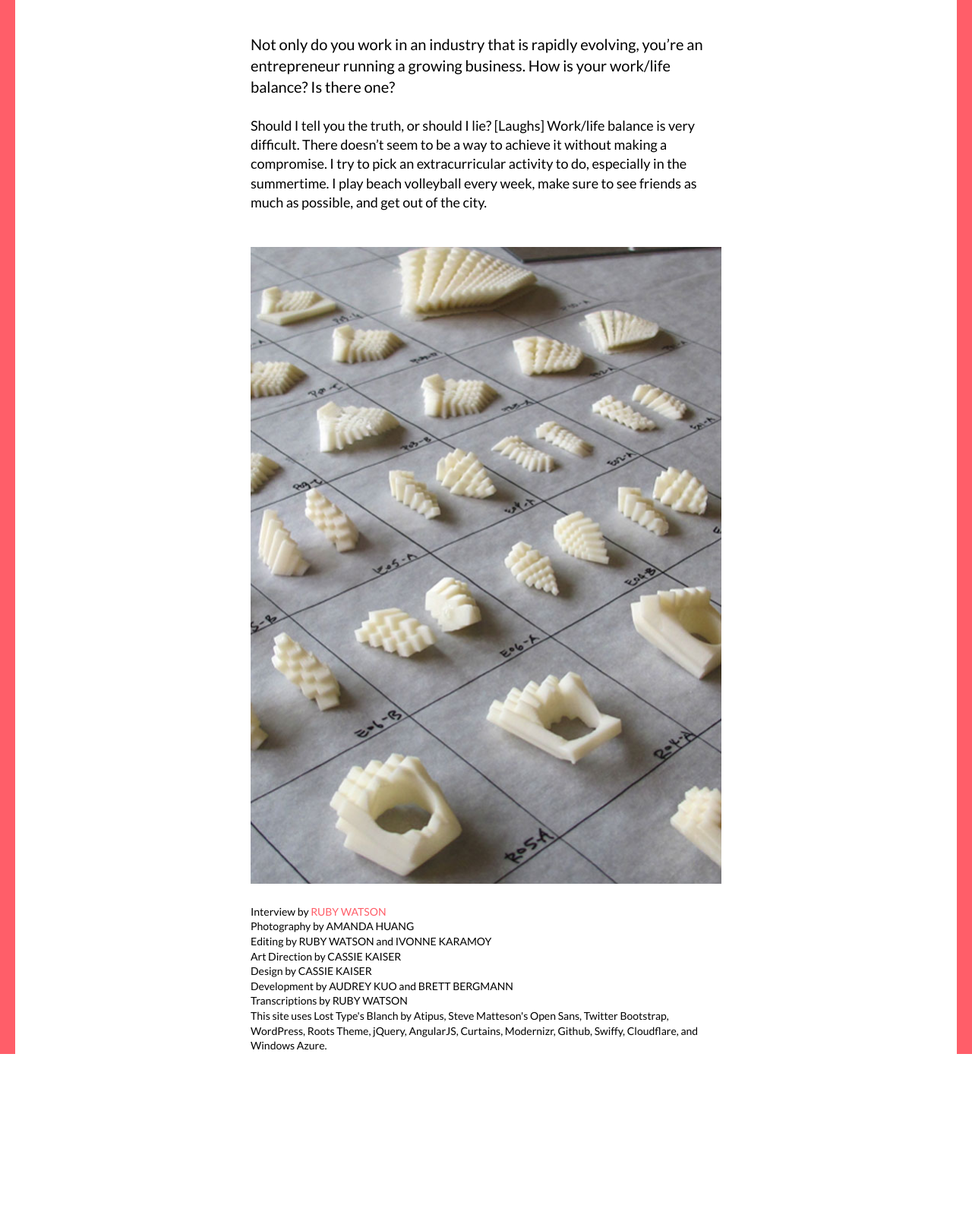
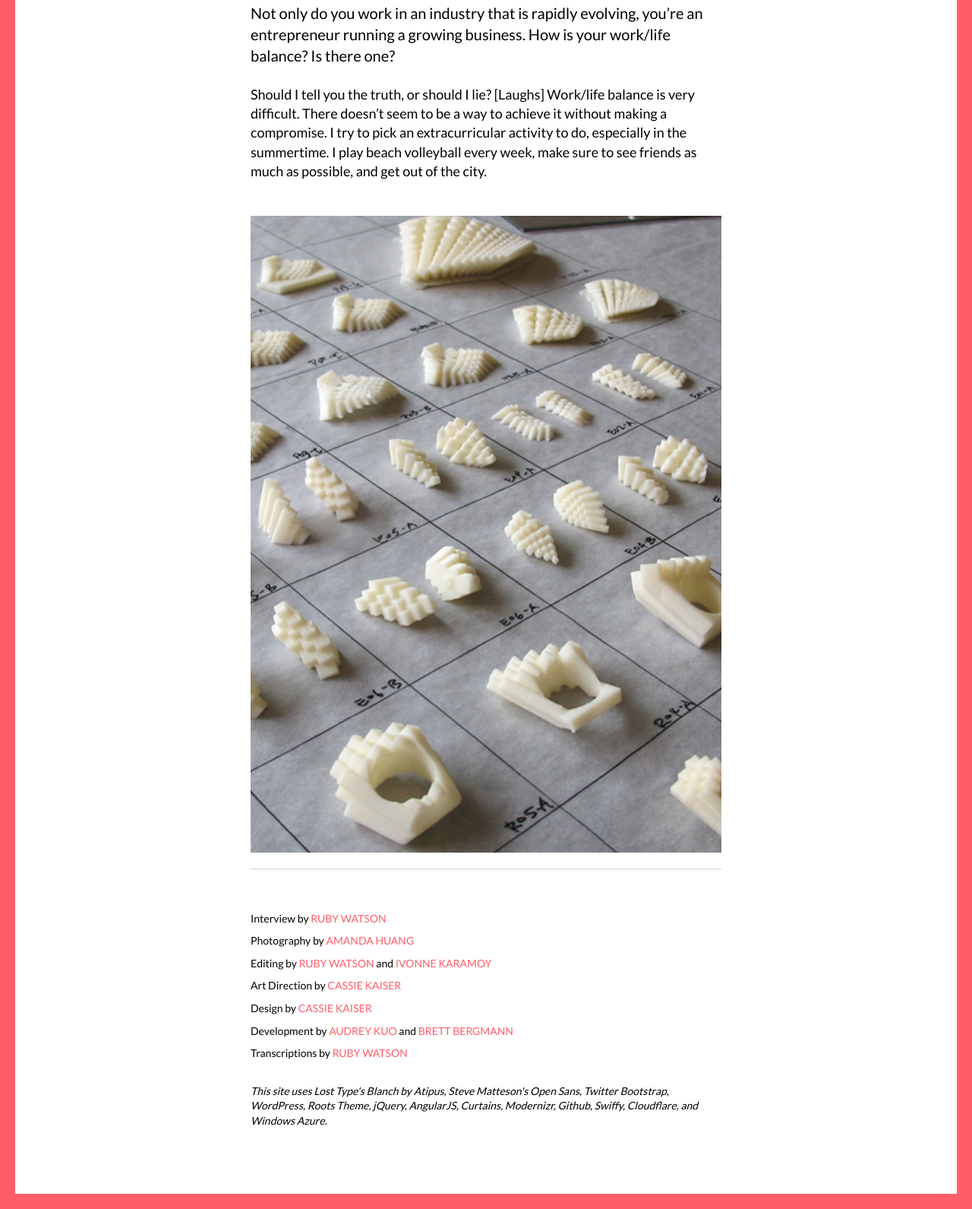
Before and after one commit to WomenAndTech/style_guide, a PHP site: page /interview-template.html in a window 1280 px wide. Shown: the part 3254-4845 px from the top of the page at 76% size. Before the commit the page ends 4641 px from the top, so only its background shows below. Run offline with PHP 8.4, Linux system fonts and the light colour scheme; some libraries are stand-ins or nearby versions.

Commit message:
Revised border styles.

```diff
--- a/interview-template.html
+++ b/interview-template.html
@@ -94,14 +94,14 @@
         <div class="border credits">
           <ul class="wrapper-sm">
             <li>Interview by <a href="/">RUBY WATSON</a></li>
-            <li>Photography by AMANDA HUANG</li>
-            <li>Editing by RUBY WATSON and IVONNE KARAMOY</li>
-            <li>Art Direction by CASSIE KAISER</li>
-            <li>Design by CASSIE KAISER</li>
-            <li>Development by AUDREY KUO and BRETT BERGMANN</li>
-            <li>Transcriptions by RUBY WATSON</li>
+            <li>Photography by <a href="/">AMANDA HUANG</a></li>
+            <li>Editing by <a href="/">RUBY WATSON</a> and <a href="/">IVONNE KARAMOY</a></li>
+            <li>Art Direction by <a href="/">CASSIE KAISER</a></li>
+            <li>Design by <a href="/">CASSIE KAISER</a></li>
+            <li>Development by <a href="/">AUDREY KUO</a> and <a href="/">BRETT BERGMANN</a></li>
+            <li>Transcriptions by <a href="/">RUBY WATSON</a></li>
           </ul>
-          <p class="wrapper-sm">This site uses Lost Type's Blanch by Atipus, Steve Matteson's Open Sans, Twitter Bootstrap, WordPress, Roots Theme, jQuery, AngularJS, Curtains, Modernizr, Github, Swiffy, Cloudflare, and Windows Azure.</p>
+          <p class="wrapper-sm italic">This site uses Lost Type's Blanch by Atipus, Steve Matteson's Open Sans, Twitter Bootstrap, WordPress, Roots Theme, jQuery, AngularJS, Curtains, Modernizr, Github, Swiffy, Cloudflare, and Windows Azure.</p>
         </div>
 
       </article>
--- a/src/sass/_base.scss
+++ b/src/sass/_base.scss
@@ -18,19 +18,28 @@ body {
   font-size: $font-size-body;
   line-height: $line-height;
 }
-button {
-  border: 0;
-  padding: 10px 20px;
-  font-size: $font-size-body-sm;
-  cursor: pointer;
+main {
+  // Adds space to the bottom of the page modules. See
+  // comments for .border in _modules.scss for more info.
+  margin-bottom: 20px;
+  &:after {
+    content: "";
+    display: block;
+    height: 85px;
+    background: white;
+    margin: 0 20px;
+  }
+}
+figure {
+  margin: 0;
 }
 p {
   margin: 0 0 25px;
 }
 a {
   outline: none;
-}
-main a {
+
+  main & {
     text-decoration: none;
     color: $black;
     // adds underline
@@ -42,3 +51,14 @@ main a {
       background: none;
     }
   }
+}
+dl {
+  margin: 0;
+}
+button {
+  border: 0;
+  border-radius: 2px;
+  padding: 10px 20px;
+  cursor: pointer;
+  font-size: $font-size-body;
+}
--- a/src/sass/_modules.scss
+++ b/src/sass/_modules.scss
@@ -12,6 +12,9 @@
   margin: 0 20px;
   padding: 20px 20px 1px;
   background: white;
+}
+.no-border {
+  // margin: 0 -20px;
 }
 
 
@@ -54,7 +57,6 @@
     margin: 0 0 44px;
   }
   .intro {
-    font-size: $font-size-body-sm;
     line-height: 1.5;
     margin: 0 auto 66px;
   }
@@ -62,9 +64,12 @@
 
 // Interview header
 .header-interview {
+  padding-top: 70px;
+
   h2 {
     font-size: $font-size-heading;
-    margin-top: 70px;
+    // padding-top: 70px;
+    margin: 0 0 35px;
   }
   .wrapper-sm {
     border-bottom: 1px solid $gray;
@@ -94,6 +99,8 @@
 // Interview images
 [class*="img-"] {
   text-align: center;
+  // gets rid of extra space under image
+  font-size: 0;
 
   img {
     width: 100%;
@@ -102,8 +109,7 @@
 
 // Interview feature image
 .img-feature {
-  // gets rid of extra space under image
-  font-size: 0;
+
 }
 
 // Interview side by side images
@@ -113,12 +119,14 @@
   justify-content: center;
 
   figure {
-    margin: 0 10px;
+    // margin: 0 10px;
     position: relative;
+
   }
   figcaption {
     position: absolute;
     bottom: 0;
+    font-size: $font-size-body;
   }
 }
 
@@ -176,8 +184,13 @@
 
   ul {
     @include list-reset;
+    border-top: 1px solid $gray;
+    padding-top: 55px;
+
+    li {
+      margin-bottom: 10px;
+    }
   }
-
   a {
     font-family: $typeface-strong;
     text-transform: uppercase;
@@ -188,4 +201,7 @@
       color: $black;
     }
   }
+  p {
+    margin-top: 30px;
+  }
 }
--- a/src/sass/_settings.scss
+++ b/src/sass/_settings.scss
@@ -26,7 +26,6 @@ $font-size-intro:      2.2rem;
 $font-size-pullquote:  2.9rem;
 $font-size-questions:  2.0rem; // lh 28pt
 $font-size-body:       1.8rem; // lh 26pt
-$font-size-body-sm:    1.6rem;
 $font-size-subtext:    1.4rem;
 $line-height:          1.4;
 
@@ -37,8 +36,15 @@ $line-height:          1.4;
 .nowrap {
   white-space: nowrap;
 }
+
+// ** FOR RAY: Can this be added to the editor? User adds a
+// heading or paragraph, then have the option to center align
+// or add italics by adding this class to the element???
 .centered {
   text-align: center;
+}
+.italic {
+  font-style: italic;
 }
 
 
```
Also changed, not shown: css/style.css. Lines whose indentation alone changed are shown as unchanged.
